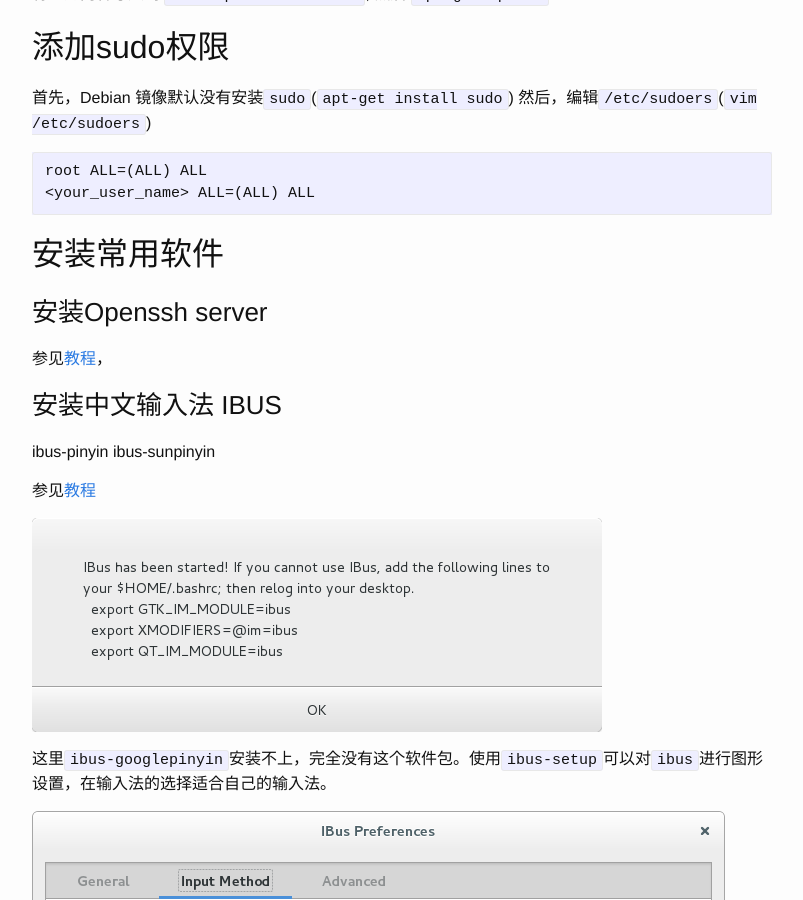
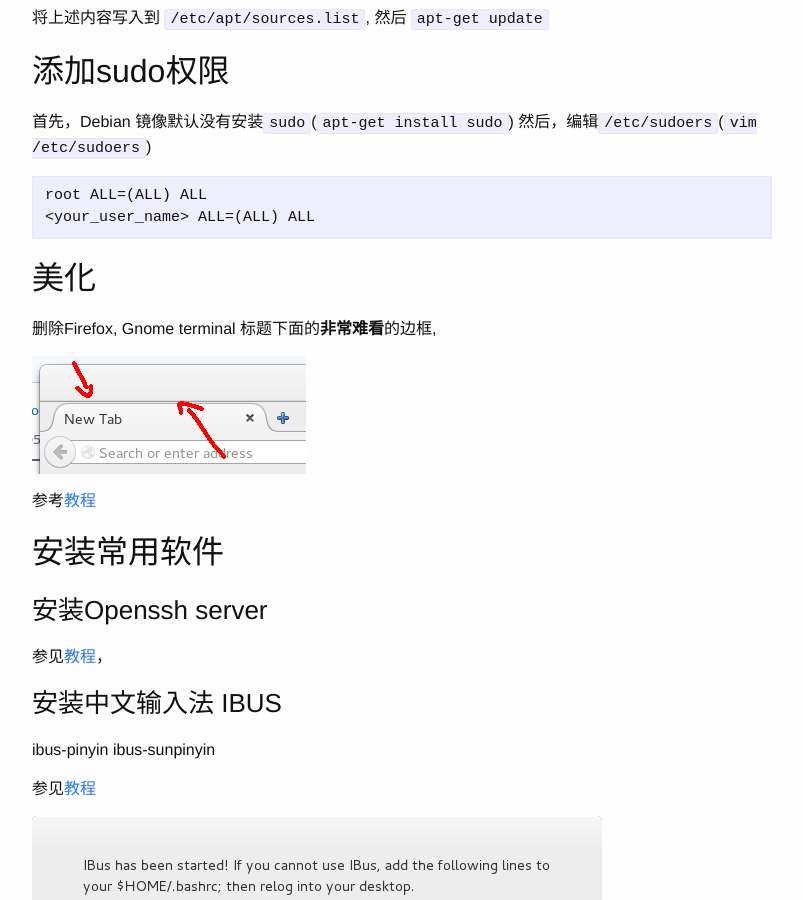
Before and after one commit to mudongliang/mudongliang.github.io, a Jekyll site: the page built from _posts/2018-12-16-debian9-configuration-updated.md, in a window 1280 px wide and 900 px high, scrolled down 1178 px. Shown: the whole window, without its empty margins (238-1041 px from the left). Built offline with Jekyll 4.4.1, drawn with Linux system fonts in a browser that asks for light colours.

Commit message:
add another point

````diff
--- a/_posts/2018-12-16-debian9-configuration-updated.md
+++ b/_posts/2018-12-16-debian9-configuration-updated.md
@@ -45,6 +45,14 @@
 root ALL=(ALL) ALL
 <your_user_name> ALL=(ALL) ALL
 ```
+
+## 美化
+
+删除Firefox, Gnome terminal 标题下面的**非常难看**的边框,
+
+![ugly border line]({{site.url}}/images/noxEnD4.png)
+
+参考[教程](https://mudongliang.github.io/2016/06/29/remove-the-ugly-border-in-gnome-320.html)
 
 ## 安装常用软件
 ### 安装Openssh server
````
